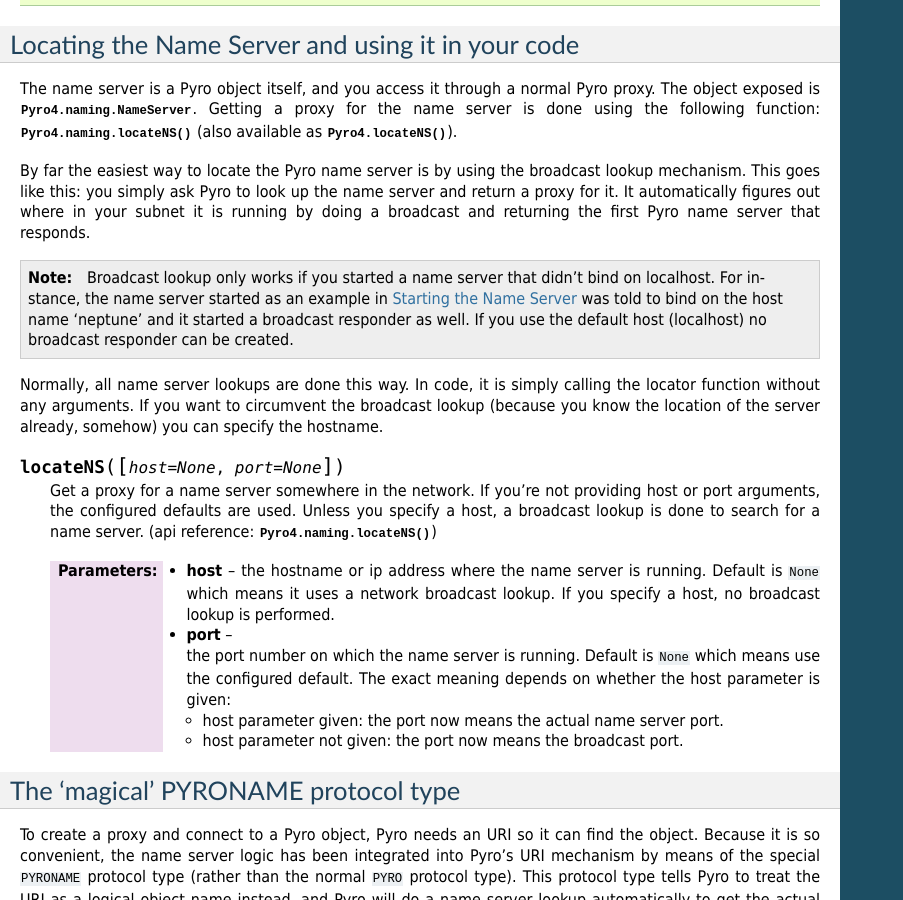
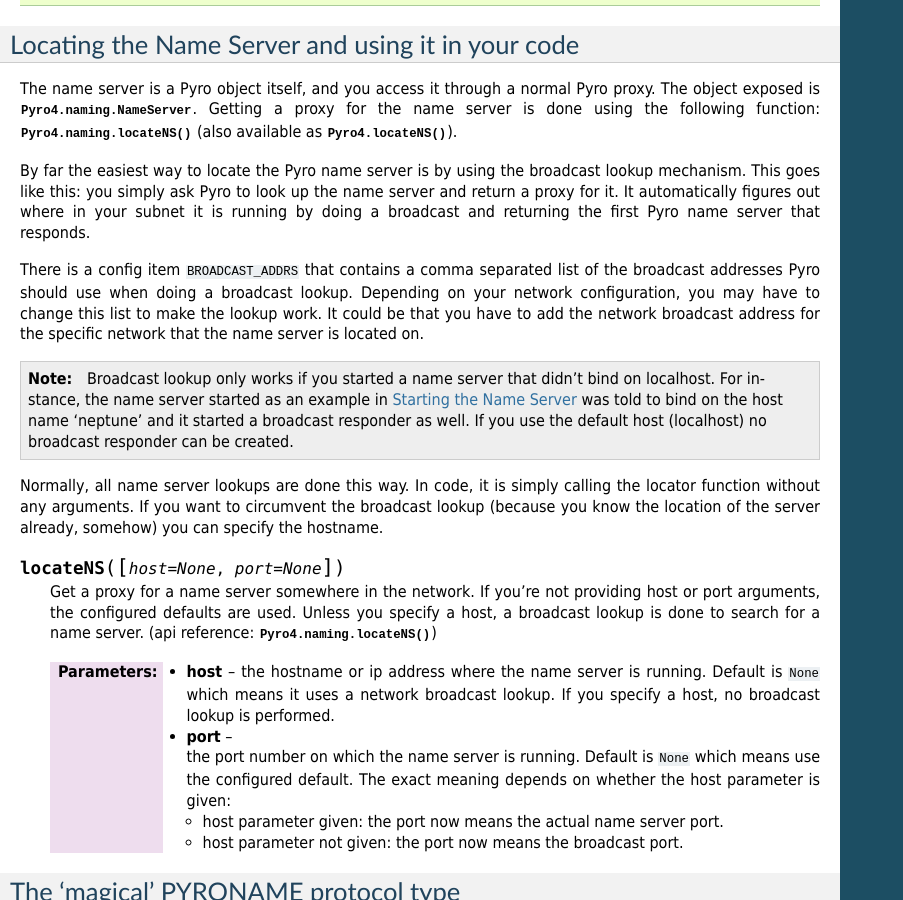
Before and after one commit to irmen/Pyro4, a Sphinx documentation site: the page built from docs/source/nameserver.rst, in a window 1280 px wide and 900 px high, scrolled down 3053 px. Shown: the whole window, without its empty margins (0-903 px from the left). Built offline with Sphinx 7.4.7, drawn with Linux system fonts in a browser that asks for light colours; the version number could not be read and is left out.

Commit message:
explain BROADCAST_ADDRS better

```diff
--- a/docs/source/config.rst
+++ b/docs/source/config.rst
@@ -78,7 +78,8 @@
 NS_BCHOST               str     None           Hostname for the broadcast responder of the name sever
 NATHOST                 str     None           External hostname in case of NAT
 NATPORT                 int     None           External port in case of NAT
-BROADCAST_ADDRS         str     <broadcast>    List of comma separated addresses that Pyro should send broadcasts to (for NS lookup)
+BROADCAST_ADDRS         str     <broadcast>,   List of comma separated addresses that Pyro should send broadcasts to (for NS lookup)
+                                0.0.0.0
 ONEWAY_THREADED         bool    True           Enable to make oneway calls be processed in their own separate thread
 POLLTIMEOUT             float   2.0            For the multiplexing server only: the timeout of the select or poll calls
 SERVERTYPE              str     thread         Select the Pyro server type. thread=thread pool based, multiplex=select/poll based
--- a/docs/source/nameserver.rst
+++ b/docs/source/nameserver.rst
@@ -206,6 +206,11 @@
 It automatically figures out where in your subnet it is running by doing a broadcast and returning
 the first Pyro name server that responds.
 
+There is a config item ``BROADCAST_ADDRS`` that contains a comma separated list of the broadcast
+addresses Pyro should use when doing a broadcast lookup. Depending on your network configuration,
+you may have to change this list to make the lookup work. It could be that you have to add the
+network broadcast address for the specific network that the name server is located on.
+
 .. note::
     Broadcast lookup only works if you started a name server that didn't bind on localhost.
     For instance, the name server started as an example in :ref:`nameserver-nameserver` was told to
```
